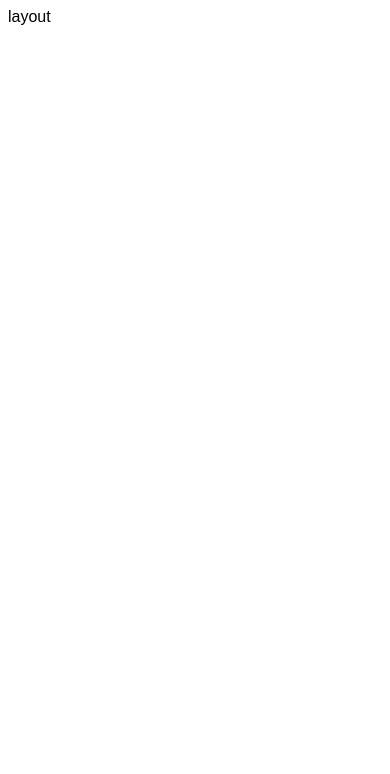
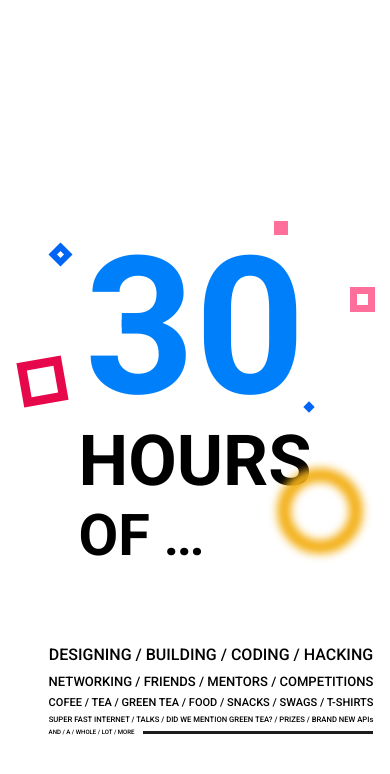
Before and after one commit to sreehari2003/devfolio-dnd, a React (Vite) app: page /layout in a window 390 px wide. Shown: the top 774 px of the page. Built offline with nearby package versions, Linux system fonts and the light colour scheme.

Commit message:
feat: task 2 and added react select

```diff
--- a/src/components/AddSkills.tsx
+++ b/src/components/AddSkills.tsx
@@ -7,10 +7,27 @@ const options = [
   { value: "vanilla", label: "Vanilla" },
 ];
 
-export const AddSkills = () => {
+interface Props {
+  index: number;
+  isActive: boolean;
+  updateSkills: (index: number, val: string | undefined) => void;
+}
+
+export const AddSkills = ({ index, isActive, updateSkills }: Props) => {
   return (
-    <div className="dnd-option skill-provider">
-      <Select options={options} className="select" />
-    </div>
+    <Select
+      options={options}
+      className="select"
+      isDisabled={isActive}
+      placeholder={`${index}.Add Skill`}
+      styles={{
+        control: (baseStyle, state) => ({
+          ...baseStyle,
+          borderColor: state.isFocused ? "#73eacc" : "grey",
+          height: "60px",
+        }),
+      }}
+      onChange={(e) => updateSkills(index, e?.value)}
+    />
   );
 };
--- a/src/components/skill.css
+++ b/src/components/skill.css
@@ -1,7 +1,7 @@
 .dnd-option {
   height: 60px;
   background-color: #73eacc;
-  border-radius: 8px;
+  border-radius: 5px;
   display: flex;
   justify-content: space-between;
   padding: 0px 10px;
@@ -22,7 +22,7 @@
 .skill-provider {
   background-color: white;
   border: 1px solid (128, 128, 128, 0.472);
-  padding: 0%;
+  background-color: red;
 }
 
 .select {
--- a/src/main.css
+++ b/src/main.css
@@ -1,3 +1,20 @@
 body {
   font-family: "Nunito Sans", sans-serif;
 }
+
+* {
+  box-sizing: border-box;
+  padding: 0;
+  margin: 0;
+}
+
+html,
+body {
+  max-width: 100vw;
+  overflow-x: hidden;
+}
+
+a {
+  color: inherit;
+  text-decoration: none;
+}
--- a/src/pages/DndPage.tsx
+++ b/src/pages/DndPage.tsx
@@ -29,6 +29,10 @@ const skillsTemp: Skils[] = [
     name: "oop",
     index: 4,
   },
+  {
+    name: "fp",
+    index: 5,
+  },
 ];
 
 export const DndPage = () => {
@@ -39,18 +43,33 @@ export const DndPage = () => {
     dragIndex: null,
   });
 
+  const activeSkillsSize = useMemo(
+    () => skills.filter(({ name }) => name !== null).length,
+    [skills]
+  );
+
   useEffect(() => {
-    const skillSet = [...skills]; // Create a copy of the original skills array
-    const desiredLength = 10; // Desired length of the array
-
-    // Fill the array with objects having name set to null and index set to -1
-    while (skillSet.length < desiredLength) {
+    const skillSet = [...skills];
+    while (skillSet.length < 10) {
       skillSet.push({ name: null, index: -1 });
     }
+    skillSet.forEach((skill, index) => {
+      skill.index = index + 1;
+    });
+    setSkills(skillSet);
+  }, []);
 
-    console.log(skillSet);
-    setSkills(skillSet); // Update the state with the new array
-  }, []);
+  const updateSkills = (index: number, val: string | undefined) => {
+    if (!val) return;
+
+    const updatedSkills = skills.map((skill) => {
+      if (skill.index === index) {
+        return { ...skill, name: val };
+      }
+      return skill;
+    });
+    setSkills(updatedSkills);
+  };
 
   const { sectionOne, sectionTwo } = useMemo(() => {
     const sectionOne = skills.slice(0, 5);
@@ -112,6 +131,7 @@ export const DndPage = () => {
           <section className="dnd-area">
             <div className="droppable">
               {sectionOne.map(({ name, index }) => {
+                const isActive = index === activeSkillsSize + 1;
                 if (name) {
                   return (
                     <Skill
@@ -124,12 +144,20 @@ export const DndPage = () => {
                     />
                   );
                 } else {
-                  return <AddSkills key={index} />;
+                  return (
+                    <AddSkills
+                      key={index}
+                      index={index}
+                      isActive={!isActive}
+                      updateSkills={updateSkills}
+                    />
+                  );
                 }
               })}
             </div>
             <div className="droppable">
               {sectionTwo.map(({ name, index }) => {
+                const isActive = index === activeSkillsSize + 1;
                 if (name) {
                   return (
                     <Skill
@@ -142,7 +170,14 @@ export const DndPage = () => {
                     />
                   );
                 } else {
-                  return <AddSkills key={index} />;
+                  return (
+                    <AddSkills
+                      key={index}
+                      index={index}
+                      isActive={!isActive}
+                      updateSkills={updateSkills}
+                    />
+                  );
                 }
               })}
             </div>
--- a/src/pages/LayoutPage.tsx
+++ b/src/pages/LayoutPage.tsx
@@ -1,3 +1,42 @@
+import "./layout.css";
+
 export const LayoutPage = () => {
-  return <div>layout</div>;
+  return (
+    <main className="layout">
+      <article className="layout-content">
+        <span className="hollow-red-rectangle"> </span>
+        <span className="hollow-blue-rectangle"> </span>
+        <div className="main-section">
+          <span className="filled-pink-rectangle"> </span>
+          <span className="filled-blue-rectangle"> </span>
+          <span className="hollow-pink-rectangle"> </span>
+          <p className="title-number">30</p>
+          <div className="title">
+            <p>HOURS</p>
+            <p className="sub-title">
+              OF <span>...</span>
+            </p>
+            <span className="blurred-circle"> </span>
+          </div>
+        </div>
+        <div className="footer">
+          <p>DESIGNING / BUILDING / CODING / HACKING</p>
+          <p className="sub-footer">
+            NETWORKING / FRIENDS / MENTORS / COMPETITIONS
+          </p>
+          <p className="sub-sub-footer">
+            COFEE / TEA / GREEN TEA / FOOD / SNACKS / SWAGS / T-SHIRTS
+          </p>
+          <p className="third-layer_footer">
+            SUPER FAST INTERNET / TALKS / DID WE MENTION GREEN TEA? / PRIZES /
+            BRAND NEW APIs
+          </p>
+          <div className="last_footer">
+            <p className="last_footer_text">AND / A / WHOLE / LOT / MORE</p>
+            <span></span>
+          </div>
+        </div>
+      </article>
+    </main>
+  );
 };
--- a/src/pages/dnd.css
+++ b/src/pages/dnd.css
@@ -40,6 +40,15 @@
   gap: 60px;
 }
 
+@media screen and (max-width: 50rem) {
+  .dnd-area {
+    flex-direction: column;
+  }
+  .dnd-card {
+    overflow-y: scroll;
+  }
+}
+
 .droppable {
   display: flex;
   flex-direction: column;
--- /dev/null
+++ b/src/pages/layout.css
@@ -0,0 +1,256 @@
+@import url("https://fonts.googleapis.com/css2?family=Roboto:wght@400;500;700&display=swap");
+
+.layout {
+  height: 100vh;
+  display: flex;
+  flex-direction: column;
+  justify-content: center;
+  align-items: center;
+  font-family: "Roboto", sans-serif;
+  color: black;
+  margin-bottom: 8em;
+}
+
+.layout-content {
+  display: flex;
+  flex-direction: column;
+  justify-content: space-around;
+  border-radius: 5px;
+}
+
+.main-section {
+  display: flex;
+  flex-direction: column;
+  align-items: center;
+  margin-bottom: 2em;
+}
+
+.hollow-red-rectangle {
+  display: block;
+  position: relative;
+  width: 90px;
+  height: 90px;
+  top: 40%;
+  left: 1%;
+  border: 18px solid #e7084b;
+  transform: rotate(-10deg);
+}
+
+.hollow-blue-rectangle {
+  display: block;
+  position: relative;
+  width: 35px;
+  height: 35px;
+  top: 15%;
+  left: 10%;
+  border: 12px solid #0065f5;
+  transform: rotate(45deg);
+}
+
+.filled-pink-rectangle {
+  display: block;
+  position: relative;
+  width: 28px;
+  height: 28px;
+  top: 12%;
+  left: 24%;
+  border: 14px solid #fe709b;
+}
+
+.filled-blue-rectangle {
+  display: block;
+  position: relative;
+  width: 16px;
+  height: 16px;
+  top: 50%;
+  left: 32%;
+  border: 8px solid #0065f5;
+  transform: rotate(45deg);
+}
+
+.hollow-pink-rectangle {
+  display: block;
+  position: relative;
+  width: 50px;
+  height: 50px;
+  top: 22%;
+  left: 47%;
+  border: 14px solid #fe709b;
+}
+
+.title-number {
+  font-size: 24rem;
+  font-weight: bold;
+  color: #007ffa;
+  text-align: center;
+}
+
+.title {
+  position: relative;
+  bottom: 80px;
+  font-size: 7.4rem;
+  font-weight: bold;
+  flex-direction: column;
+  align-items: flex-start;
+}
+
+.sub-title {
+  font-size: 6.4rem;
+}
+
+.footer {
+  margin-left: 2em;
+  font-size: 2rem;
+  font-weight: 500;
+  display: flex;
+  flex-direction: column;
+  flex-wrap: wrap;
+  align-items: center;
+  line-height: 1.8;
+}
+
+.blurred-circle {
+  display: block;
+  z-index: 3;
+  position: absolute;
+  width: 172px;
+  height: 172px;
+  top: 29%;
+  left: 85%;
+  border: 28px solid #f3b018;
+  border-radius: 50%;
+  filter: blur(6px);
+}
+
+.sub-footer {
+  font-size: 1.63rem;
+  font-weight: 500;
+}
+
+.last_footer_text {
+  font-weight: 500;
+  font-size: 0.8rem;
+}
+
+.sub-sub-footer {
+  font-size: 1.38rem;
+  font-weight: 500;
+}
+
+.third-layer_footer {
+  font-size: 0.96rem;
+  font-weight: 500;
+}
+
+.last_footer {
+  width: 100%;
+  display: flex;
+  flex-direction: row;
+  align-items: center;
+}
+
+.last_footer span {
+  flex: 1;
+  width: 100%;
+  margin: 0px 0px 0px 8px;
+  height: 8px;
+  background-color: #1c1c1c;
+}
+
+.sub-title span {
+  font-size: 6rem;
+  letter-spacing: -4px;
+}
+
+@media (max-width: 768px) {
+  .hollow-red-rectangle {
+    width: 45px;
+    height: 45px;
+    top: 40%;
+    left: 1%;
+    border: 9px solid #e7084b;
+  }
+
+  .hollow-blue-rectangle {
+    width: 17px;
+    height: 17px;
+    top: 15%;
+    left: 10%;
+    border: 6px solid #0065f5;
+  }
+
+  .filled-pink-rectangle {
+    width: 14px;
+    height: 14px;
+    top: 12%;
+    left: 24%;
+    border: 7px solid #fe709b;
+  }
+
+  .filled-blue-rectangle {
+    width: 8px;
+    height: 8px;
+    top: 50%;
+    left: 32%;
+    border: 4px solid #0065f5;
+  }
+
+  .hollow-pink-rectangle {
+    width: 25px;
+    height: 25px;
+    top: 22%;
+    left: 47%;
+    border: 7px solid #fe709b;
+  }
+
+  .title-number {
+    font-size: 12rem;
+  }
+
+  .sub-title {
+    font-size: 3.6rem;
+  }
+
+  .sub-title span {
+    font-size: 3.2rem;
+    letter-spacing: -2px;
+  }
+
+  .footer {
+    font-size: 1rem;
+  }
+  .title {
+    font-size: 4.4rem;
+    bottom: 20px;
+    margin-bottom: 20px;
+  }
+
+  .sub-footer {
+    font-size: 0.815rem;
+  }
+
+  .sub-sub-footer {
+    font-size: 0.69rem;
+  }
+
+  .third-layer_footer {
+    font-size: 0.48rem;
+  }
+
+  .last_footer_text {
+    font-size: 0.38rem;
+  }
+
+  .last_footer span {
+    height: 3px;
+  }
+
+  .blurred-circle {
+    width: 86px;
+    height: 86px;
+    top: 32%;
+    left: 85%;
+    border: 14px solid #f3b018;
+    filter: blur(4px);
+  }
+}
```
